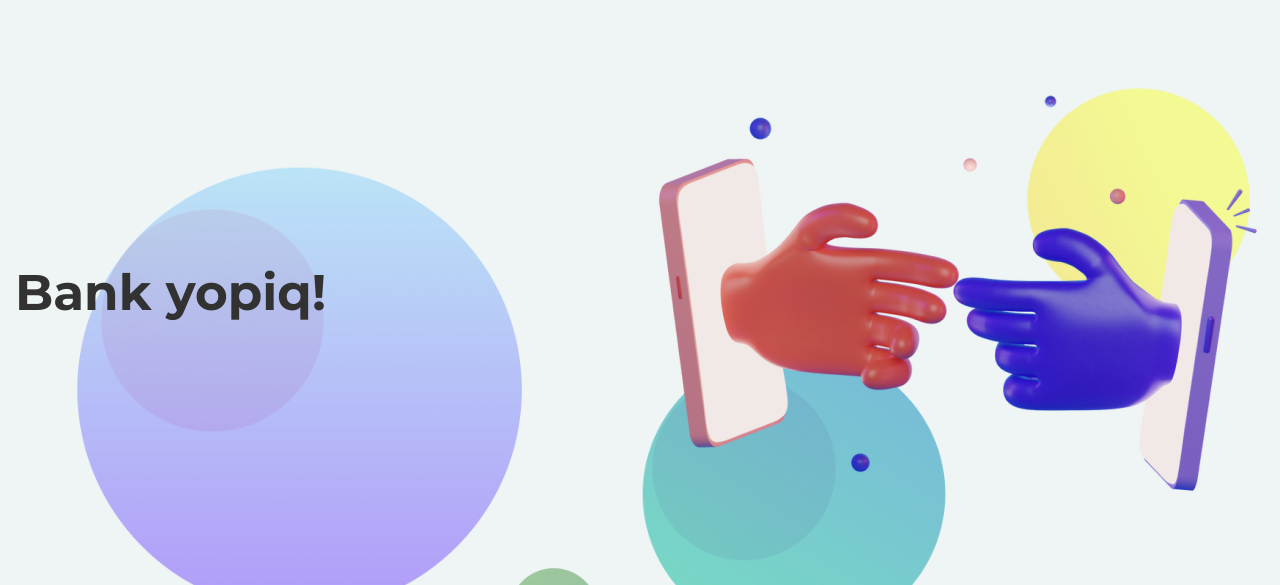
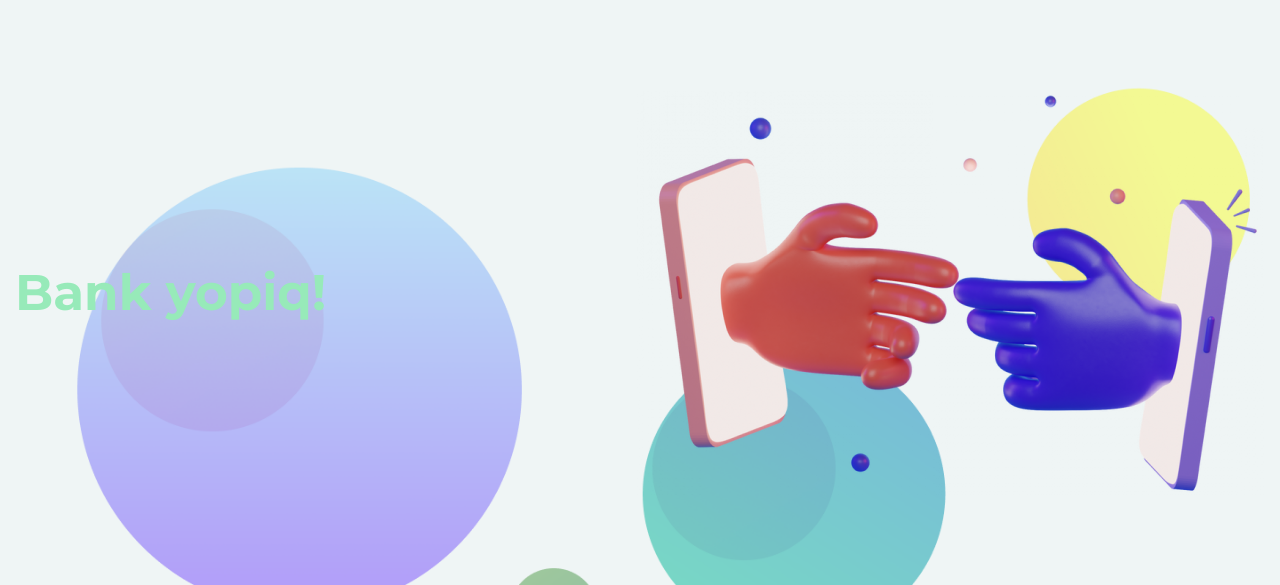
Before and after one commit to Isroil1215/tanish-bilish-bank, a plain HTML site: page index.html in a window 1280 px wide. Shown: the part 87-672 px from the top of the page. Drawn offline with Linux system fonts and the light colour scheme.

Commit message:
title color

```diff
--- a/style/style.css
+++ b/style/style.css
@@ -96,7 +96,7 @@ body {
 }
 
 .intro__title {
-    color: #323232;
+    color: #97EAB9;
     font-size: 50px;
     line-height: 61px;
 }
```
